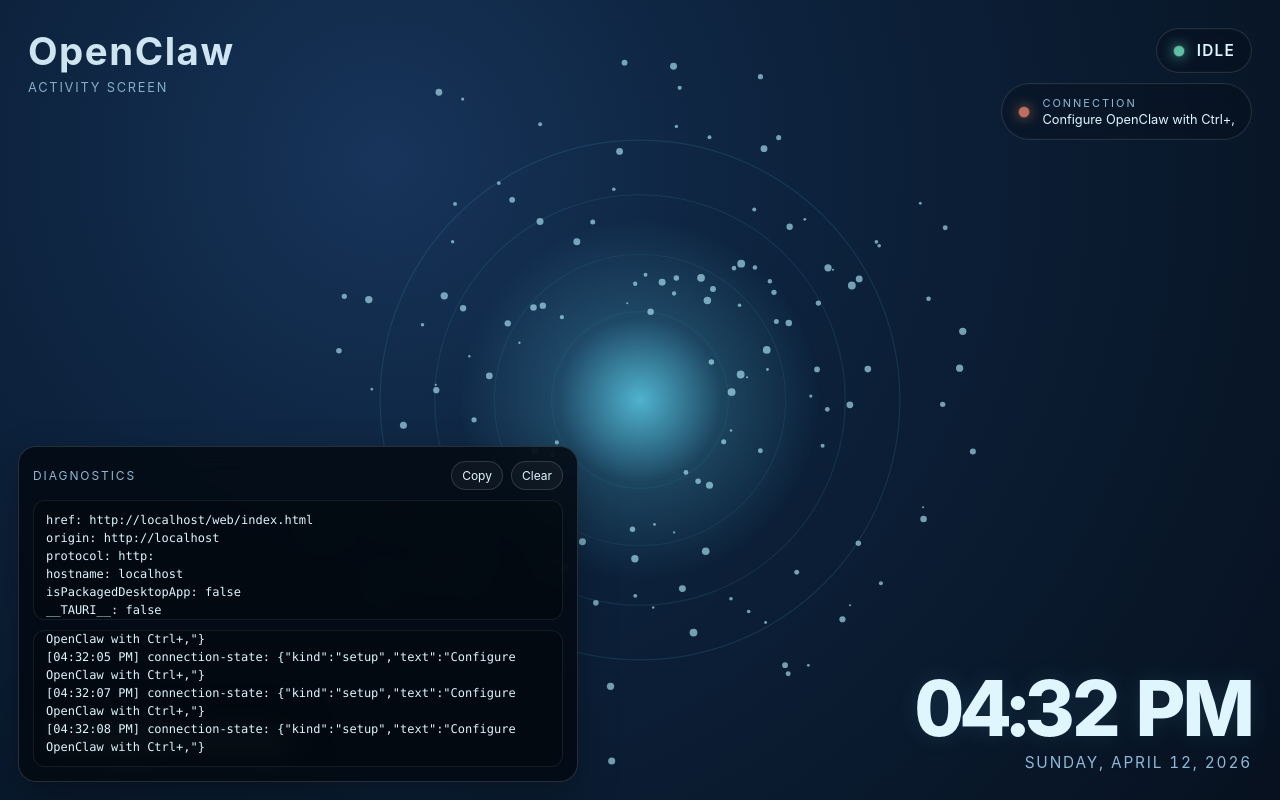
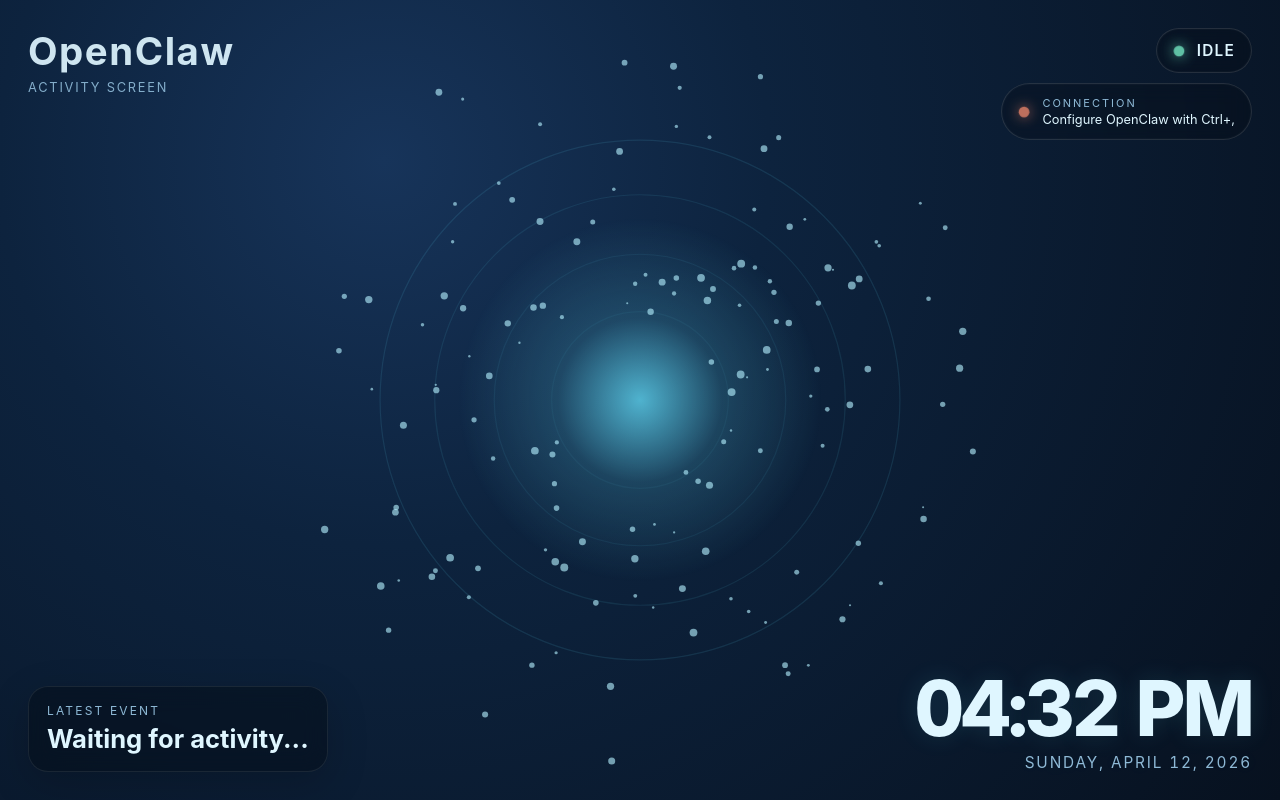
Before and after one commit to ferpinedo/openclaw-screensaver, a website: page web/index.html in a window 1280 px wide. Drawn offline with Linux system fonts and the light colour scheme; no server answers.

Commit message:
fix: update diagnostics panel visibility and accessibility
- Change the diagnostics panel to be hidden by default and set aria-hidden to true for improved accessibility.
- Update the state management to reflect the diagnostics panel as not visible initially.

Made-with: Cursor

```diff
--- a/web/index.html
+++ b/web/index.html
@@ -644,7 +644,7 @@
     </div>
   </div>
 
-  <div class="debug-panel" id="debugPanel">
+  <div class="debug-panel hidden" id="debugPanel" aria-hidden="true">
     <div class="debug-header">
       <div class="debug-title">Diagnostics</div>
       <div class="debug-actions">
@@ -728,7 +728,7 @@
       connectionState: 'setup',
       connectionHint: 'Configure OpenClaw with Ctrl+,',
       settingsOpen: false,
-      diagnosticsPanelVisible: true,
+      diagnosticsPanelVisible: false,
       legacyPolling: false,
       connectNonce: '',
       connectSent: false,
```
